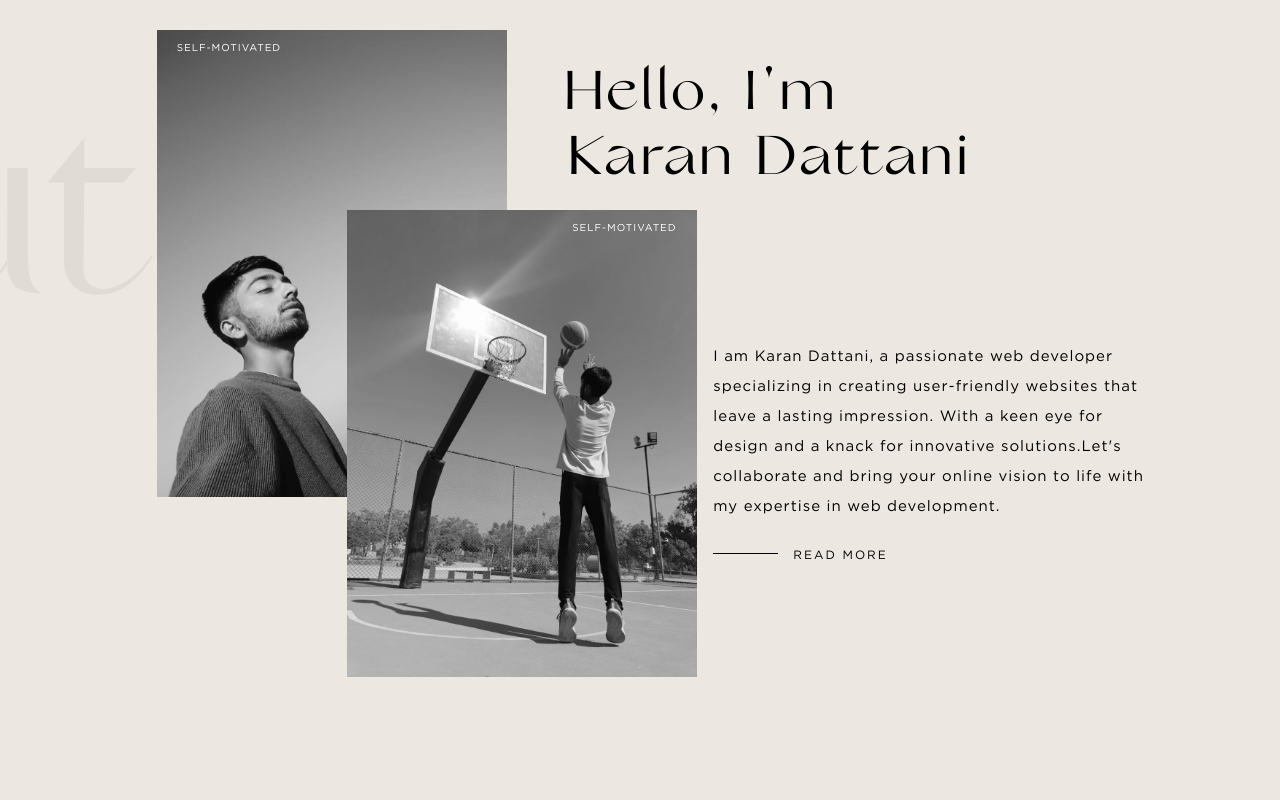
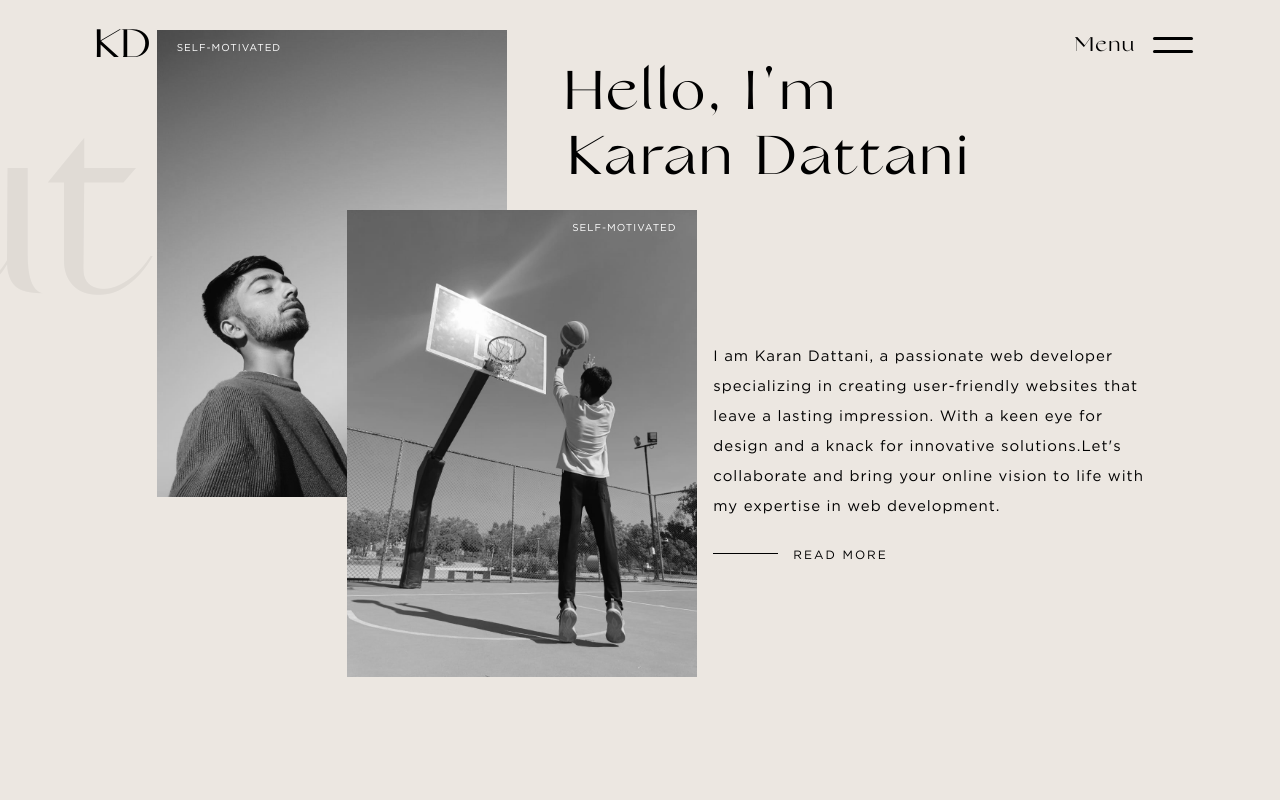
Before and after one commit to karan030204/Latest_Portfolio, a React (Create React App) app: page / in a window 1280 px wide. Shown: the top 800 px of the page. Built offline with nearby package versions, Linux system fonts and the light colour scheme; a web font is replaced by a local one.

Commit message:
Navbar added

```diff
--- a/src/Pages/HomePage.jsx
+++ b/src/Pages/HomePage.jsx
@@ -13,7 +13,7 @@ import Resume from '../Components/Resume'
 const HomePage = () => {
   return (
     <div>
-        {/* <Navbar1/> */}
+        <Navbar1/>
         {/* <Hero/> */}
         <About/>
         <More_About_me/>
```
